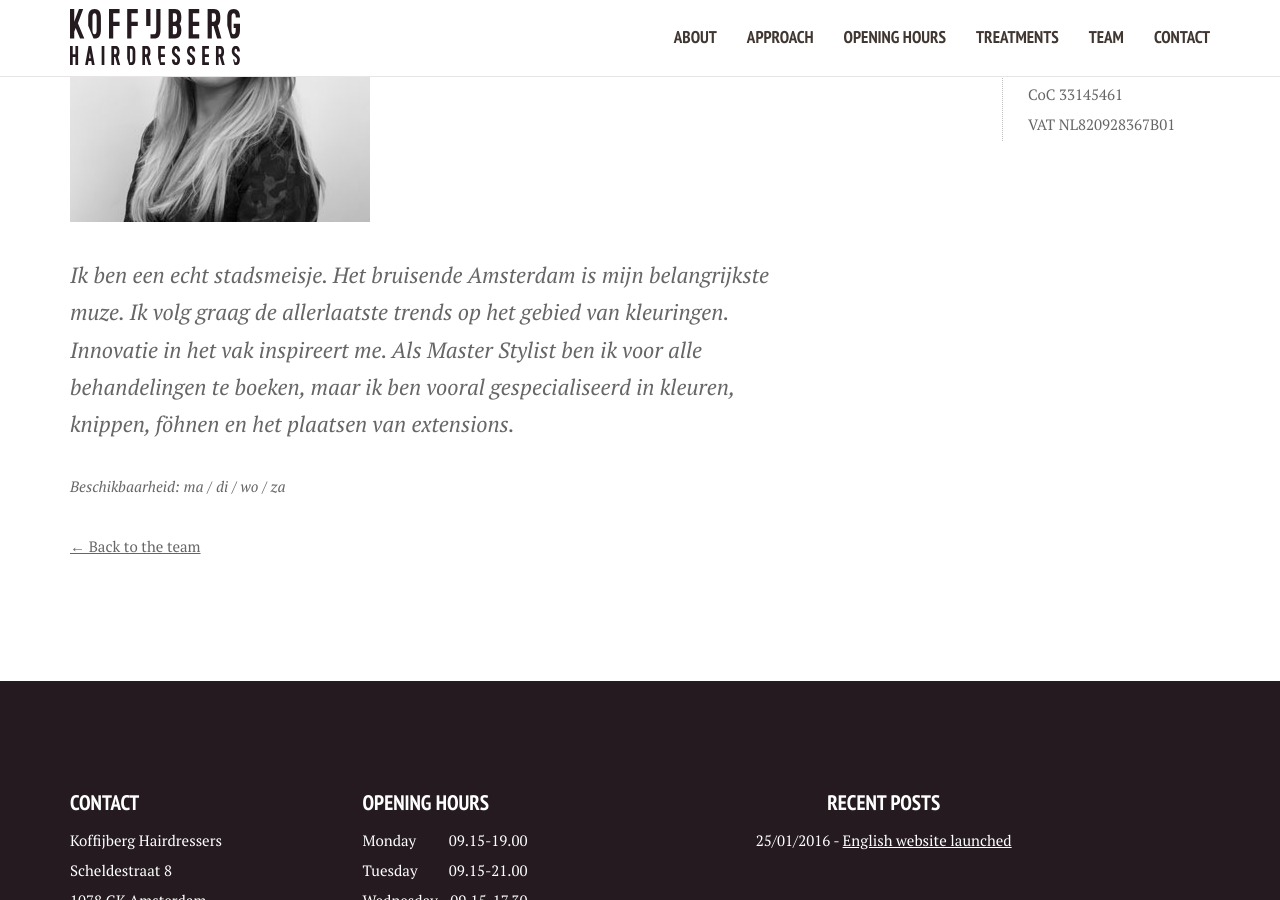
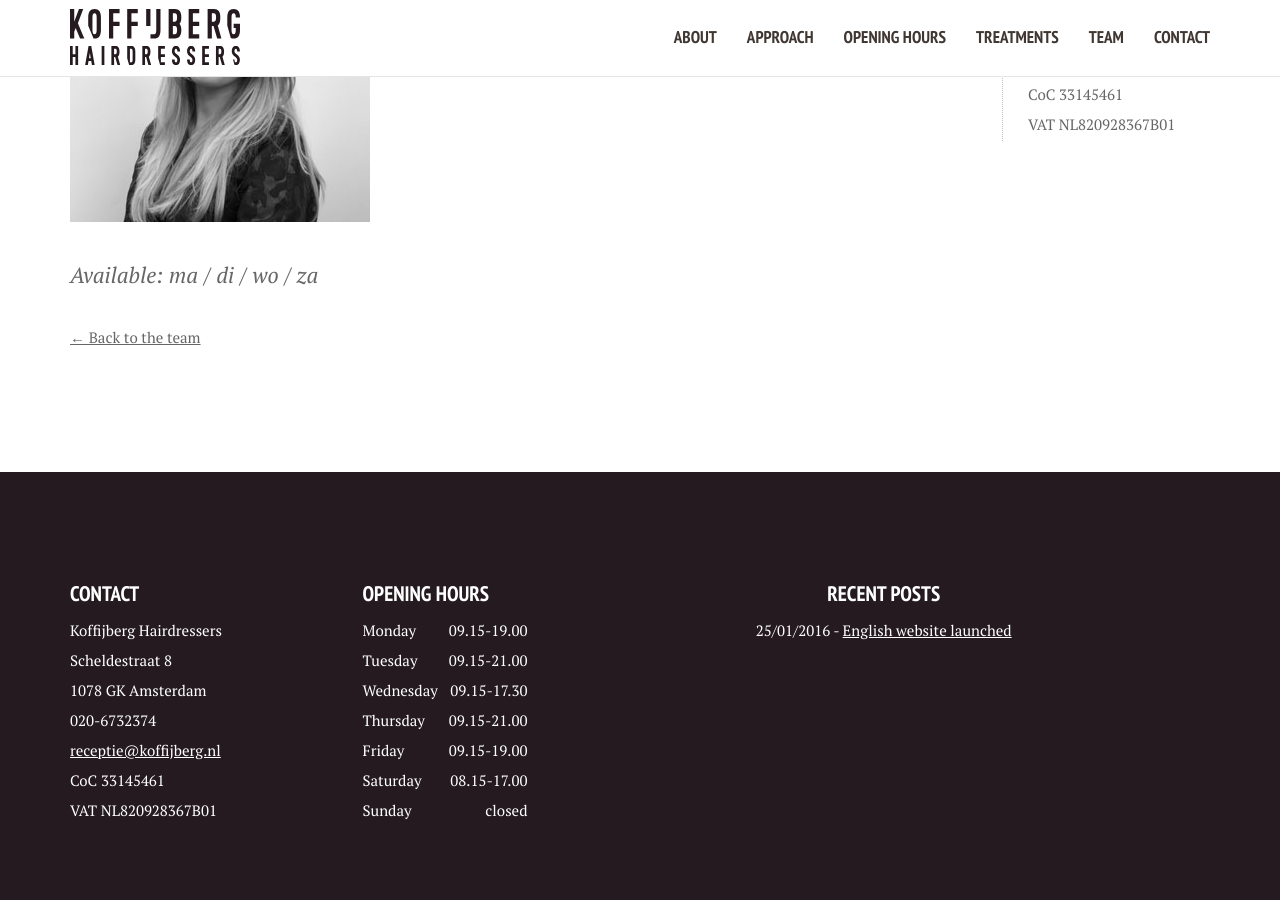
Before and after one commit to xuantiep/koffijberghairdressers, a Jekyll site: the page built from _members/elaine.md, in a window 1280 px wide and 900 px high, scrolled down 570 px. Built offline with Jekyll 4.4.1, drawn with Linux system fonts in a browser that asks for light colours.

Commit message:
Updated '/_members/elaine.md' via CloudCannon

```diff
--- a/_members/elaine.md
+++ b/_members/elaine.md
@@ -6,6 +6,4 @@ functie: Master-stylist & Kleurspecialist
 order: 1
 ---
 
-Ik ben een echt stadsmeisje. Het bruisende Amsterdam is mijn belangrijkste muze. Ik volg graag de allerlaatste trends op het gebied van kleuringen. Innovatie in het vak inspireert me. Als Master Stylist ben ik voor alle behandelingen te boeken, maar ik ben vooral gespecialiseerd in kleuren, knippen, f&ouml;hnen en het plaatsen van extensions.
-
-*Beschikbaarheid: ma / di / wo / za*
+*Available: ma / di / wo / za*
```
